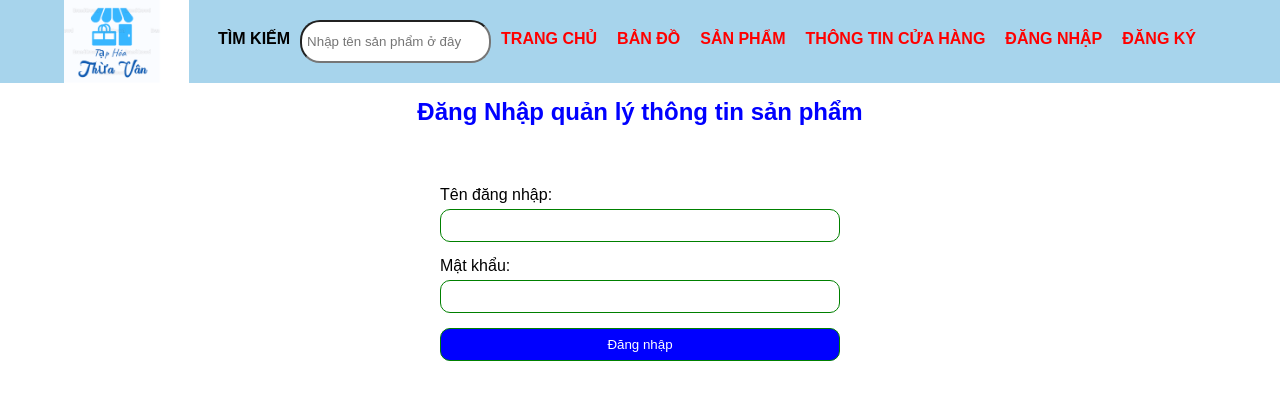
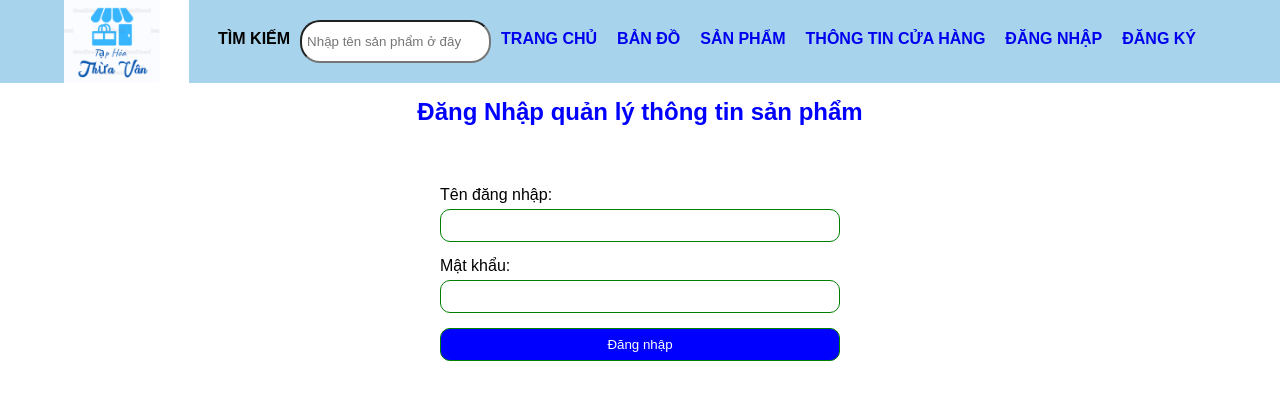
Before and after one commit to haipham0209/haipham0209.github.io, a PHP site: page /login.php in a window 1280 px wide. Shown: the top 420 px of the page. Run offline with PHP 8.4, Linux system fonts and the light colour scheme.

Commit message:
Add files via upload

```diff
--- a/login.php
+++ b/login.php
@@ -7,11 +7,8 @@ if ($_SERVER["REQUEST_METHOD"] == "POST") {
     // Hardcoded username and password
     $validUsername = "abc";
     $validPassword = "123";
-
-    $error="";
     // Check if submitted credentials match hardcoded values
     if ($submittedUsername == $validUsername && $submittedPassword == $validPassword) {
-
         header("Location: productManage.php");
     } else {
         // Display an error message if credentials are incorrect
--- a/styles/All.css
+++ b/styles/All.css
@@ -27,7 +27,7 @@ img{
 }
 a:link{
     text-decoration: none;
-    color: #ff0000
+    /* color: #ff0000 */
 }
 
 a:hover{
```
